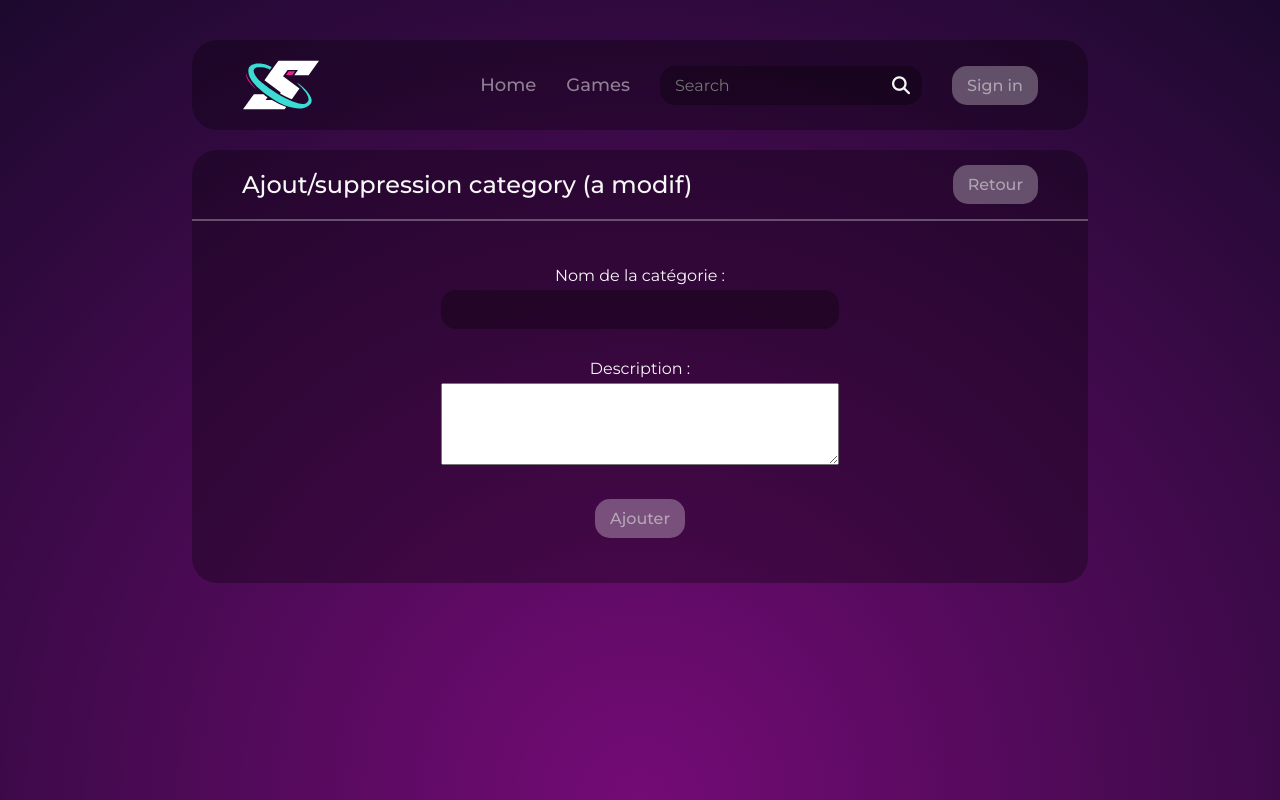
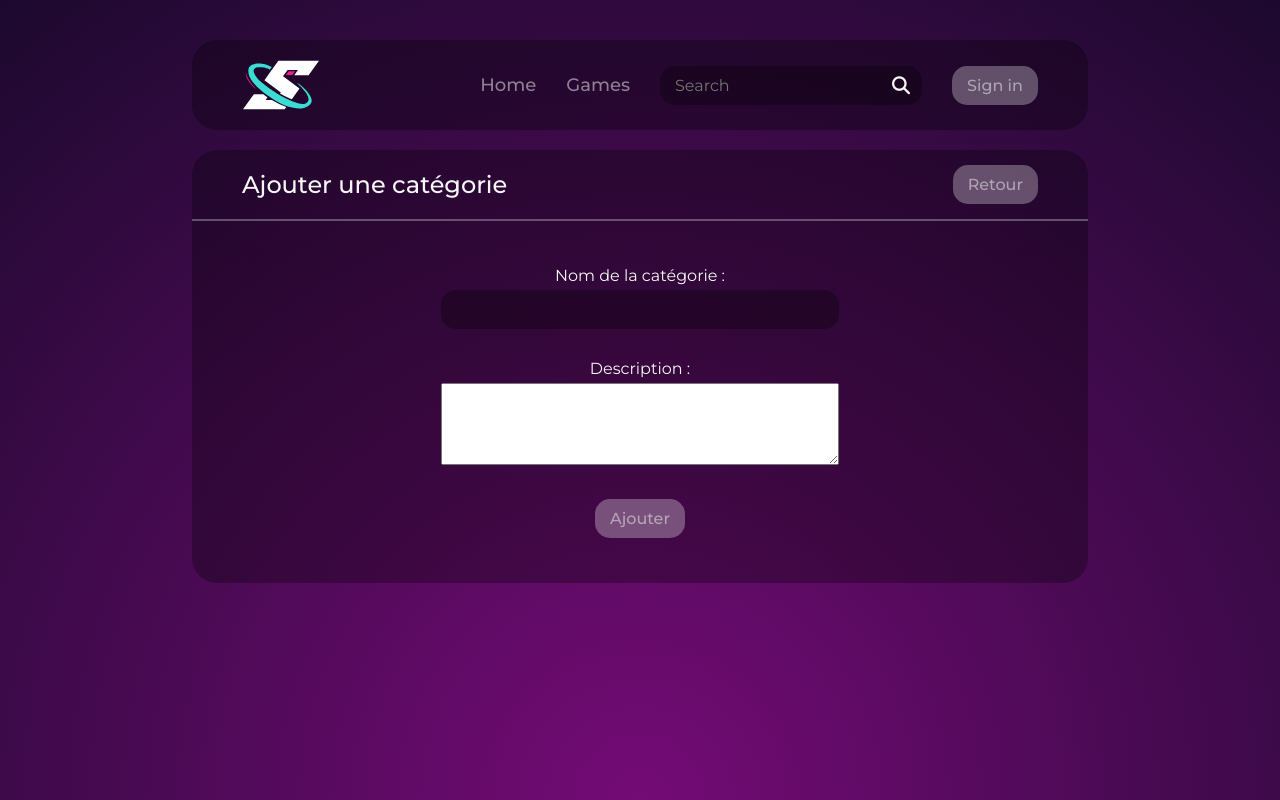
Before and after one commit to Nyxouu/Workshop_Web_s2, a Flask app: page /category/add in a window 1280 px wide. Run offline with Flask 3, Linux system fonts and the light colour scheme; some libraries are stand-ins or nearby versions.

Commit message:
texte catégorie

```diff
--- a/Workshop_web_s2/templates/admin/categories/form_category.html
+++ b/Workshop_web_s2/templates/admin/categories/form_category.html
@@ -18,7 +18,7 @@
 
         <main>
           <section id="title">
-            <h1>Ajout/suppression category (a modif)</h1><a href="/admin_games" class="button">Retour</a>
+            <h1>Ajouter une catégorie</h1><a href="/admin_games" class="button">Retour</a>
           </section>
           <div class="separator"></div>
           <section id="content">
```
